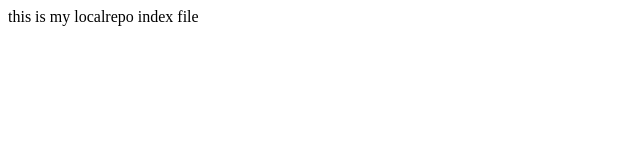
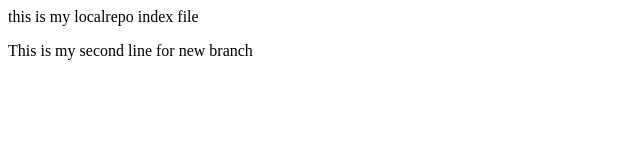
Before and after one commit to Rikbanerjee222/adi-test-2, a plain HTML site: page index.html in a window 1280 px wide. Shown: the whole page, without its empty margins (0-640 px from the left). Drawn offline with Linux system fonts and the light colour scheme.

Commit message:
addin in feature1

```diff
--- a/index.html
+++ b/index.html
@@ -1 +1,2 @@
 <p>this is my localrepo index file</p>
+<p>This is my second line for new branch</p>
```
